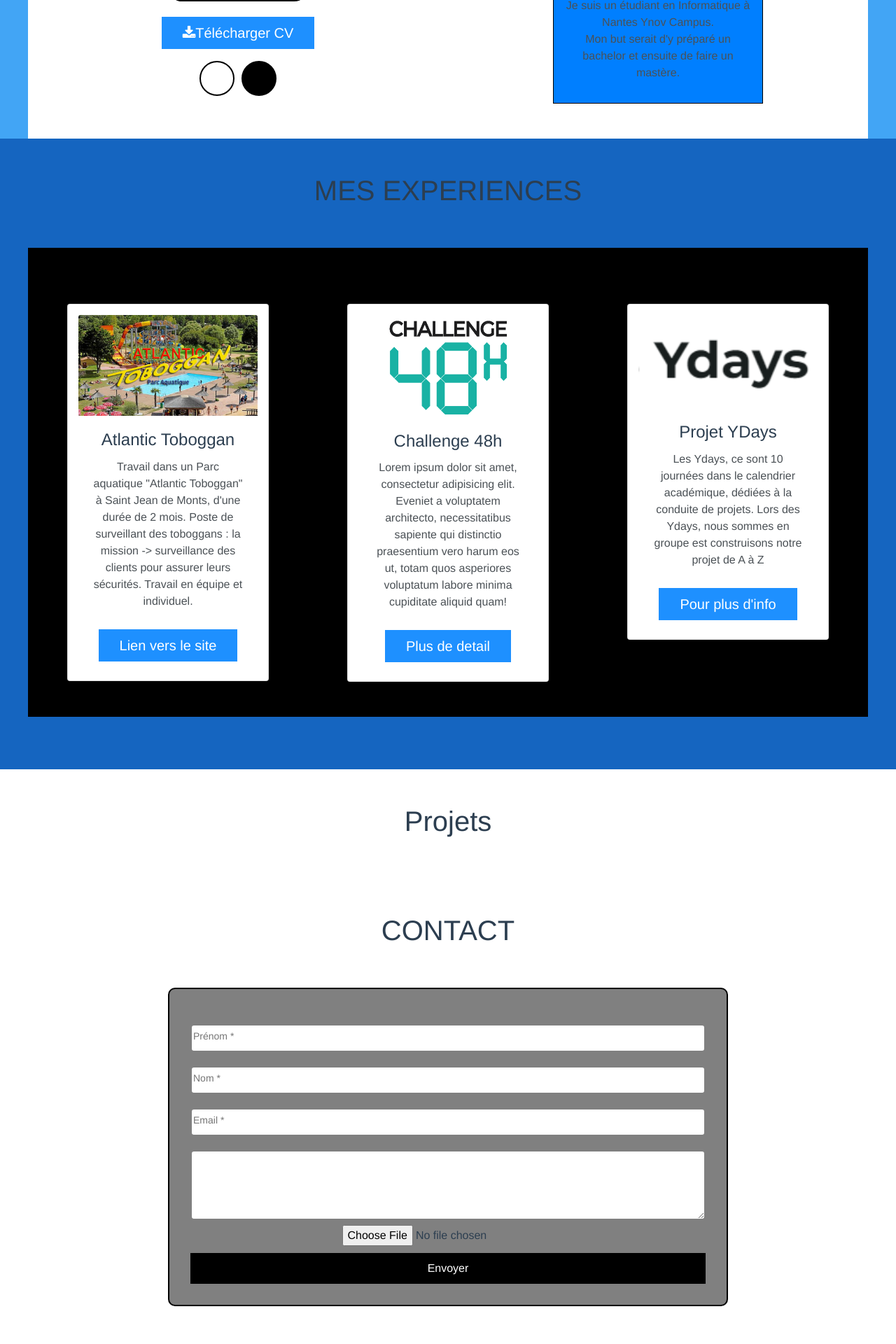
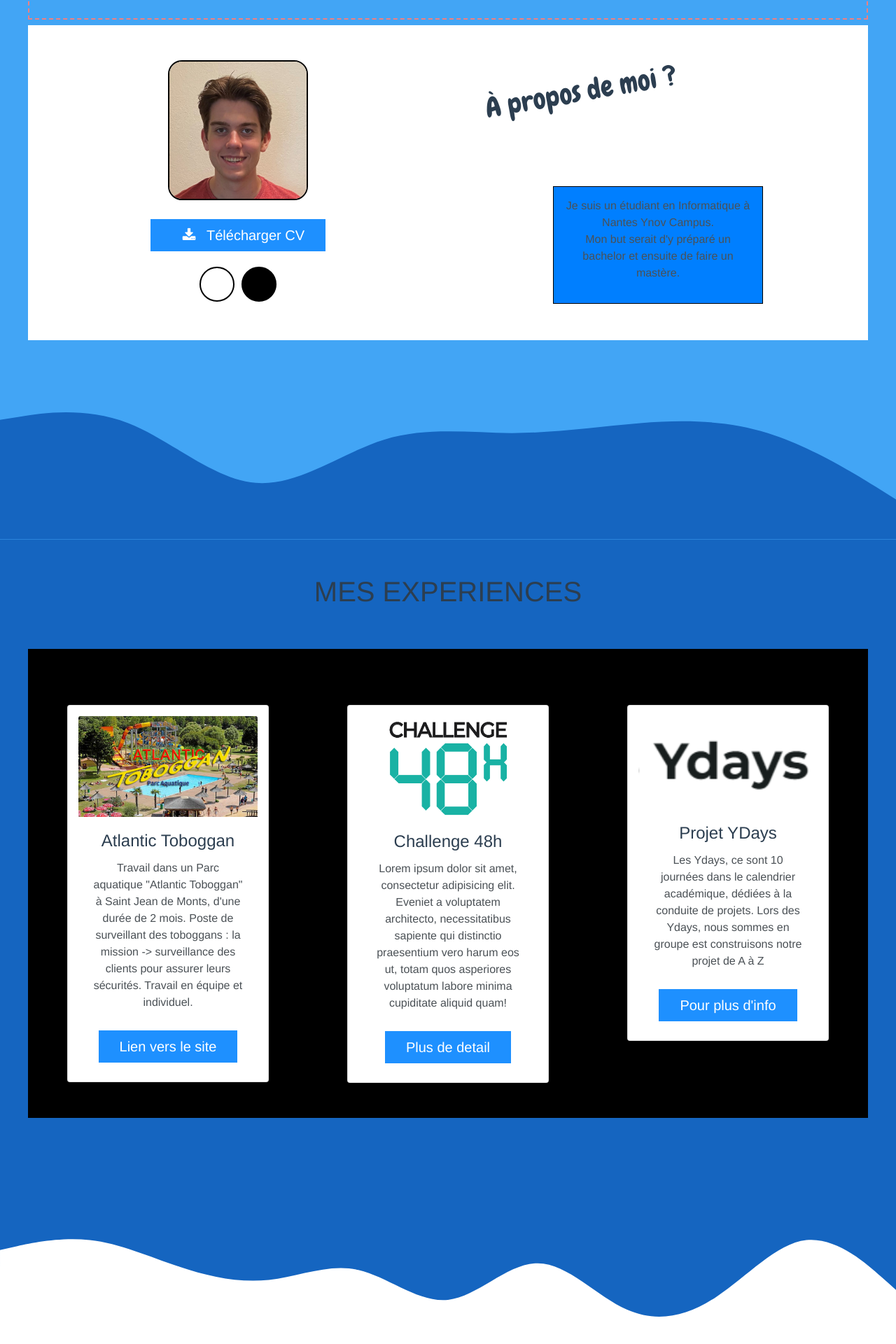
Before and after one commit to Luke859/Portfolio-luke, a Vue app: page /Projets in a window 1280 px wide. Shown: the part 852-2772 px from the top of the page at 70% size. Built offline with nearby package versions, Linux system fonts and the light colour scheme.

Commit message:
Style - ajout vague et informations de contact et le style de la page contact

```diff
--- a/index.html
+++ b/index.html
@@ -5,6 +5,9 @@
     <link rel="icon" href="/luke.ico" />
     <meta name="viewport" content="width=device-width, initial-scale=1.0" />
     <title>Luke Jones - Portfolio</title>
+    <!-- <script src="https://www.google.com/recaptcha/api.js?onload=vueRecaptchaApiLoaded&render=explicit" async defer></script>
+    <script src="https://unpkg.com/vue-recaptcha@latest/dist/vue-recaptcha.js"></script>
+    <script src="https://unpkg.com/vue-recaptcha@latest/dist/vue-recaptcha.min.js"></script> -->
   </head>
   <body>
     <div id="app"></div>
--- a/package.json
+++ b/package.json
@@ -11,6 +11,7 @@
     "@fortawesome/fontawesome-free": "^6.0.0",
     "@syncfusion/ej2-vue-navigations": "^19.4.53",
     "vue": "^3.2.25",
+    "vue-recaptcha": "^2.0.1",
     "vue-router": "^4.0.12",
     "vue-sidebar-menu": "^5.1.3"
   },
--- a/src/views/About.vue
+++ b/src/views/About.vue
@@ -1,4 +1,7 @@
 <template>
+<svg xmlns="http://www.w3.org/2000/svg" viewBox="0 0 1440 320" style="vertical-align: top">
+  <path fill="#42a5f5" fill-opacity="1" d="M0,128L60,112C120,96,240,64,360,53.3C480,43,600,53,720,96C840,139,960,213,1080,229.3C1200,245,1320,203,1380,181.3L1440,160L1440,320L1380,320C1320,320,1200,320,1080,320C960,320,840,320,720,320C600,320,480,320,360,320C240,320,120,320,60,320L0,320Z"></path>
+</svg>
     <section class="s2">
         <div class="main-container">
             <div class="greeting">
--- a/src/views/Contact.vue
+++ b/src/views/Contact.vue
@@ -1,7 +1,8 @@
 <template>
     <section class="s5">
         <div class="main-container">
-            <h1>CONTACT</h1>
+            <h1>ME CONTACTER</h1>
+            <div class="contact">
                 <form id="contact-form" action="https://formsubmit.co/lukebryan@orange.fr" method="POST"  enctype="multipart/form-data" >
                     <input type="hidden" name="_captcha" value="false">
                     <input class="input-field" type="text" name="Prénom" placeholder="Prénom *" required>
@@ -9,33 +10,73 @@
                     <input class="input-field" type="text" name="Email" placeholder="Email *" required>
                     <input type="hidden" name="_next" value="http://localhost:3000/">
                     <textarea class="input-field" name="Message" required></textarea>
-                <input type="file" name="attachment" accept="image/png, image/jpeg">
+                    <!-- <input type="file" name="attachment" accept="image/png, image/jpeg"> -->
                     <input id="submit-btn" type="submit" value="Envoyer">
                 </form>
+
+                <div class="contact-text">
+                    <h3>Informations</h3>
+                    <p>Si vous avez plus de questions n'hésiter pas à me contacter</p>
+                    <div class="info">
+                        <li><a class="fa fa-phone" ></a> +33 671771971</li>
+                        <li><a class="fa fa-envelope" ></a> lukebryan@orange.fr</li>
+                        <li><a class="fa fa-map-marker" ></a> 13 Rue Stéphane LeDuc, Nantes 44100</li>
+                    </div>
+                    <div class="reseaux">
+                        <li><a target="_blank" class="fa fa-facebook" href="https://www.facebook.com/profile.php?id=100005241454058"></a></li>
+                        <li><a href="#" class="fa fa-twitter"></a></li>
+                        <li><a target="_blank" href='https://www.instagram.com/luke_jones8509/' class="fa fa-instagram"></a></li>
+                    </div>
+                </div>
+
+                <!-- <vue-recaptcha sitekey="6LeIP6weAAAAAOshHIwb5EROFETJi-MtbRtdyN2e">
+                <button>Click me</button>
+                </vue-recaptcha> -->
+            </div>
         </div>
     </section>
 </template>
 
 <style>
-#submit-btn{
-    margin-top: 10px;
-    width: 100%;
-    padding-top: 10px;
-    padding-bottom: 10px;
-    border: none;
-    background-color: black;
-    color: white;
+
+
+.contact {
+    display: grid;
+    background-color: white;
+    grid-template-columns: 1fr 1fr;
+    grid-template-areas: 'left right';
+    /* -webkit-box-shadow: -33px 23px 2px 2px rgba(0,0,0,1);
+    -moz-box-shadow: -33px 23px 2px 2px rgba(0,0,0,1);
+    box-shadow: -33px 23px 2px 2px rgba(0,0,0,1); */
+}
+
+@media screen and (max-width: 700px){
+    .contact {
+    grid-template-columns: 1fr;
+    grid-template-areas:
+    'left'
+    'right';
+    }
+
+    .contact-text{
+        justify-content: center;
+        text-align: center;
+    }
 }
 
 #contact-form{
+    grid-area: left;
+    display: grid;
     display: block;
     max-width: 800px;
     margin: 0 auto;
-    border: 2px solid black;
     padding: 30px;
     border-radius: 10px;
-    background-color: gray;
+    background-color: rgb(0, 127, 255);
     margin-bottom: 50px;
+    -webkit-box-shadow: -33px 23px 2px 2px rgba(0,0,0,1);
+    -moz-box-shadow: -33px 23px 2px 2px rgba(0,0,0,1);
+    box-shadow: -33px 23px 2px 2px rgba(0,0,0,1);
 }
 
 #contact-form textarea{
@@ -48,8 +89,66 @@
     padding-top: 5px;
     padding-bottom: 10px;
     border-radius: 5px;
-    border: 2px solid grey;
+    border: 2px solid black;
     font-size: 14px;
     margin-top: 20px;
 }
+
+#submit-btn{
+    margin-top: 10px;
+    width: 20%;
+    padding-top: 10px;
+    padding-bottom: 10px;
+    border: none;
+    background-color: black;
+    color: white;
+    float: left;
+    border-radius: 10px;
+}
+
+#submit-btn:hover{
+    border: 2px solid white;
+}
+
+.contact-text{
+    grid-area: right;
+    display: grid;
+    display: block;
+    text-align: left;
+    padding-left: 100px;
+}
+
+.fa {
+    padding: 10px;
+    font-size: 20px;
+    width: 50px;
+    text-decoration: none;
+}
+
+.fa:hover{
+    text-decoration: none;
+    list-style-type: none;
+
+}
+
+.info li {
+    list-style-type: none;
+    font-size: 22px;
+    padding-top: 30px;
+}
+
+.reseaux li {
+    list-style-type: none;
+    font-size: 50px;
+    padding-top: 70px;
+    float: left;
+}
+
+.fa-twitter{
+    padding-left: 20px;
+}
+
+.fa-instagram{
+    padding-left: 40px;
+}
 </style>
--- a/src/views/Experiences.vue
+++ b/src/views/Experiences.vue
@@ -1,4 +1,5 @@
 <template>
+<svg xmlns="http://www.w3.org/2000/svg" viewBox="0 0 1440 320" style="vertical-align: top; background-color: #42a5f5"><path fill="#1565c0" fill-opacity="1" d="M0,128L34.3,122.7C68.6,117,137,107,206,133.3C274.3,160,343,224,411,229.3C480,235,549,181,617,160C685.7,139,754,149,823,149.3C891.4,149,960,139,1029,133.3C1097.1,128,1166,128,1234,149.3C1302.9,171,1371,213,1406,234.7L1440,256L1440,320L1405.7,320C1371.4,320,1303,320,1234,320C1165.7,320,1097,320,1029,320C960,320,891,320,823,320C754.3,320,686,320,617,320C548.6,320,480,320,411,320C342.9,320,274,320,206,320C137.1,320,69,320,34,320L0,320Z"></path></svg>
     <section class="s3">
         <div class="main-container">
             <h1>MES EXPERIENCES</h1>
--- a/src/views/Projets.vue
+++ b/src/views/Projets.vue
@@ -1,4 +1,5 @@
 <template>
+<svg xmlns="http://www.w3.org/2000/svg" viewBox="0 0 1440 320" style="vertical-align: top; background-color: #1565c0"><path fill="white" fill-opacity="1" d="M0,128L24,122.7C48,117,96,107,144,112C192,117,240,139,288,154.7C336,171,384,181,432,176C480,171,528,149,576,160C624,171,672,213,720,208C768,203,816,149,864,149.3C912,149,960,203,1008,224C1056,245,1104,235,1152,202.7C1200,171,1248,117,1296,112C1344,107,1392,149,1416,170.7L1440,192L1440,320L1416,320C1392,320,1344,320,1296,320C1248,320,1200,320,1152,320C1104,320,1056,320,1008,320C960,320,912,320,864,320C816,320,768,320,720,320C672,320,624,320,576,320C528,320,480,320,432,320C384,320,336,320,288,320C240,320,192,320,144,320C96,320,48,320,24,320L0,320Z"></path></svg>
     <div class="projets">
 
         <h1>Projets</h1>
```
Also changed, not shown: 1 other file (tests, documents, lock files or other folders). Lines whose indentation alone changed are shown as unchanged.
